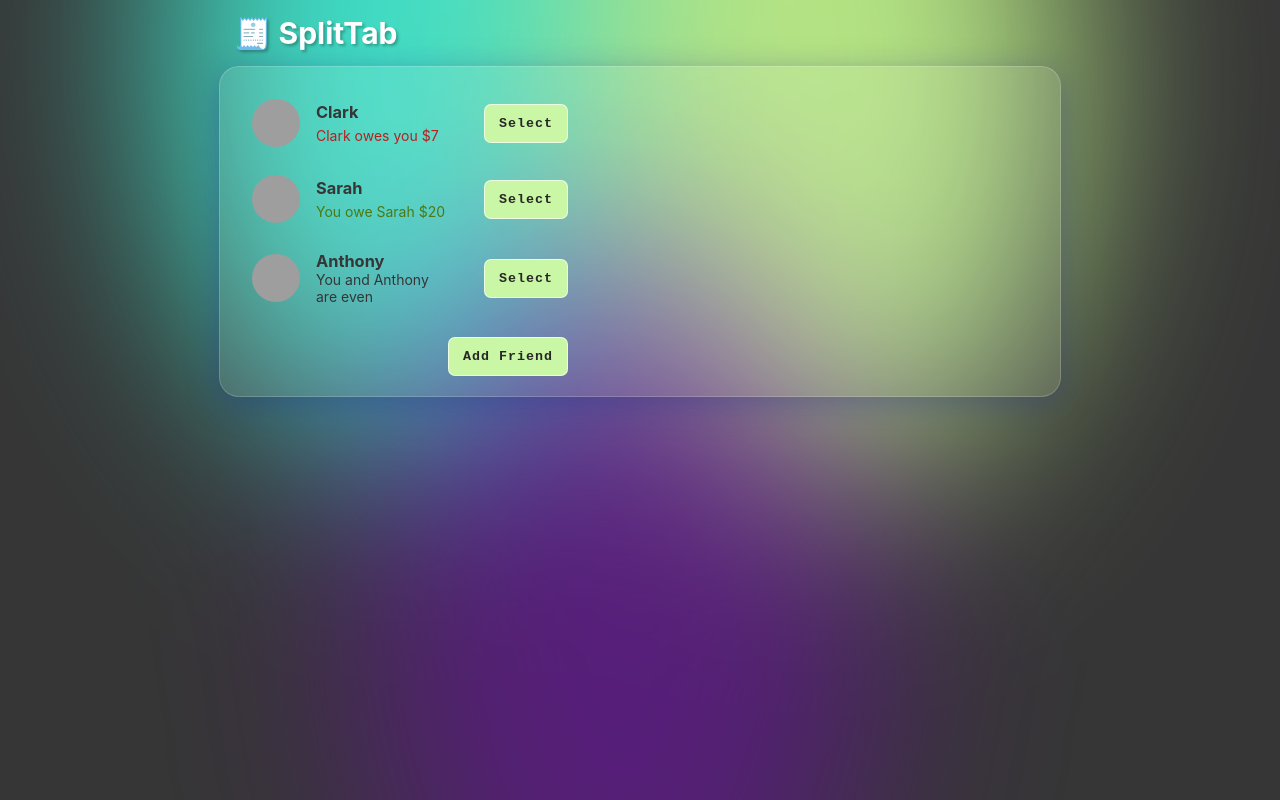
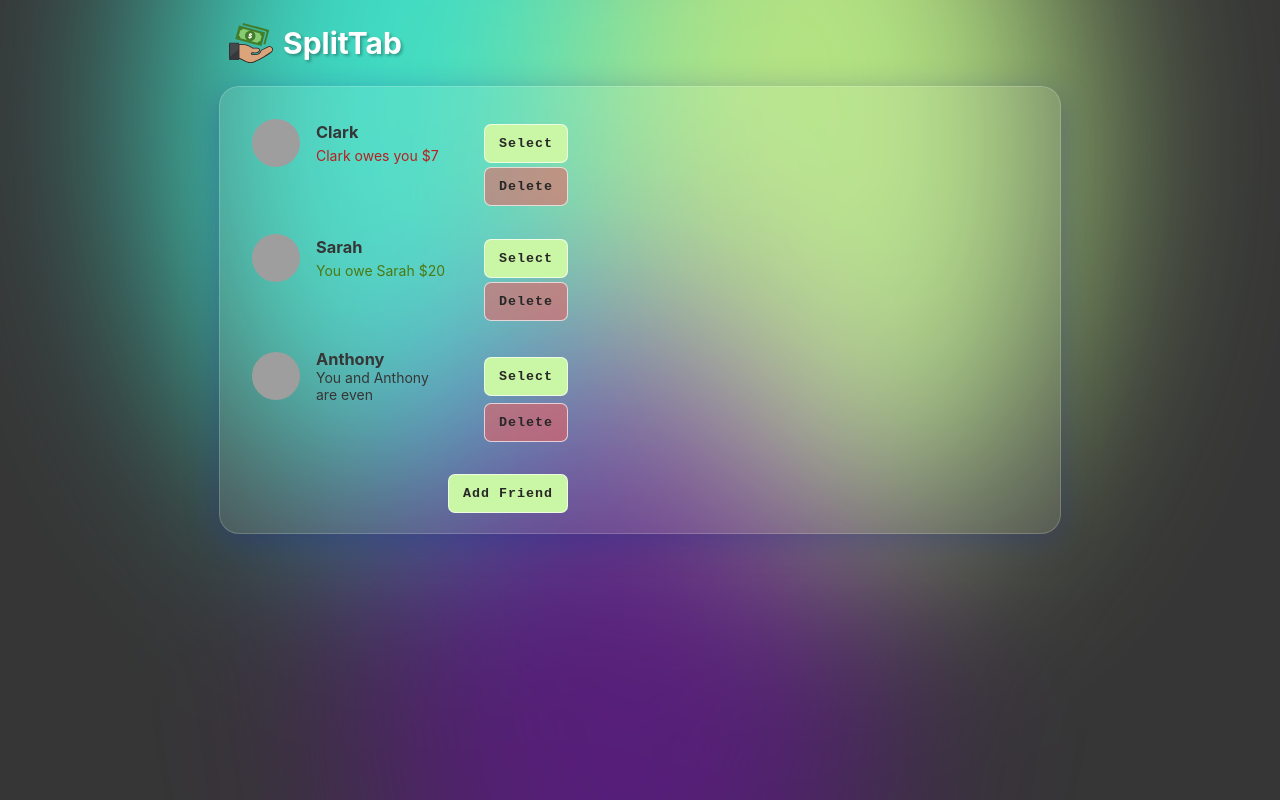
Before and after one commit to rileysklar/eat-n-split, a React (Create React App) app: page / in a window 1280 px wide. Built offline with nearby package versions, Linux system fonts and the light colour scheme; grey boxes are pictures that could not be loaded.

Commit message:
added delete button

```diff
--- a/src/App.js
+++ b/src/App.js
@@ -29,6 +29,14 @@ function Button({ children, onClick }) {
   );
 }
 
+function DeleteButton({ children, onClick }) {
+  return (
+    <button className="button delete" onClick={onClick}>
+      {children}
+    </button>
+  );
+}
+
 export default function App() {
   const [showAddFriend, setShowAddFriend] = useState(false);
   const [friends, setFriends] = useState(initialFriends);
@@ -40,12 +48,16 @@ export default function App() {
 
   function handleAddFriend(friend) {
     setFriends((friends) => [...friends, friend]);
-    setShowAddFriend(false);
+  }
+
+  function handleDeleteFriend(id) {
+    setFriends((friends) => friends.filter((friend) => friend.id !== id));
   }
 
   function handleSelection(friend) {
     // setSelectedFriend(friend);
     setSelectedFriend((cur) => (cur?.id === friend.id ? null : friend));
+    setShowAddFriend(false);
   }
 
   return (
@@ -57,6 +69,7 @@ export default function App() {
             friends={friends}
             selectedFriend={selectedFriend}
             onSelection={handleSelection}
+            onDeleteFriend={handleDeleteFriend}
           />
           {showAddFriend && <FormAddFriend onAddFriend={handleAddFriend} />}
           <Button onClick={handleShowAddFriend}>
@@ -70,10 +83,17 @@ export default function App() {
 }
 
 function Header() {
-  return <h1 className="header">🧾 SplitTab</h1>;
+  return (
+    <nav className="logo-bar">
+      <div className="logo-container">
+        <img src="/money.svg" alt="Logo" />
+        <h1 className="header">SplitTab</h1>
+      </div>
+    </nav>
+  );
 }
 
-function FriendsList({ friends, onSelection, selectedFriend }) {
+function FriendsList({ friends, onSelection, selectedFriend, onDeleteFriend }) {
   return (
     <ul>
       {friends.map((friend) => (
@@ -82,13 +102,14 @@ function FriendsList({ friends, onSelection, selectedFriend }) {
           key={friend.id}
           selectedFriend={selectedFriend}
           onSelection={onSelection}
+          onDeleteFriend={() => onDeleteFriend(friend.id)}
         />
       ))}
     </ul>
   );
 }
 
-function Friend({ friend, onSelection, selectedFriend }) {
+function Friend({ friend, onSelection, selectedFriend, onDeleteFriend }) {
   const isSelected = selectedFriend?.id === friend.id;
 
   return (
@@ -109,6 +130,7 @@ function Friend({ friend, onSelection, selectedFriend }) {
       <Button onClick={() => onSelection(friend)}>
         {isSelected ? "Close" : "Select"}
       </Button>
+      <DeleteButton onClick={() => onDeleteFriend()}>Delete</DeleteButton>
     </li>
   );
 }
--- a/src/index.css
+++ b/src/index.css
@@ -33,9 +33,20 @@ body {
 
 .header {
   font-size: 3em;
-  padding: 0.5em;
+  padding: 0.5em 0;
   color: #ffffff;
   text-shadow: 2px 2px 3px rgba(0, 0, 0, 0.28);
+}
+
+.logo-container img {
+  width: 44px;
+}
+
+.logo-container {
+  display: flex;
+  flex-direction: row;
+  gap: 10px;
+  padding: 10px;
 }
 
 .app {
@@ -69,6 +80,10 @@ body {
 
 .button:hover {
   background-color: var(--color-dark);
+}
+
+.delete {
+  background-color: rgba(235, 97, 97, 0.575);
 }
 
 .sidebar ul {
```
